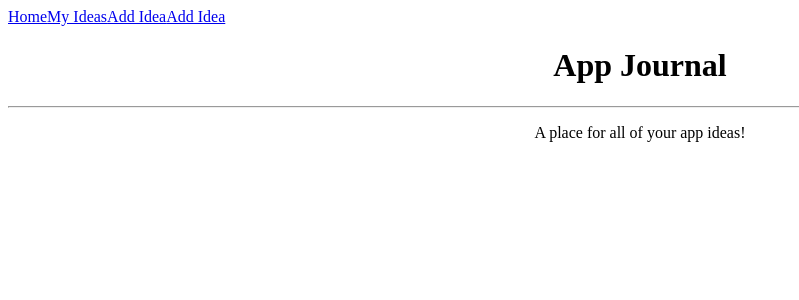
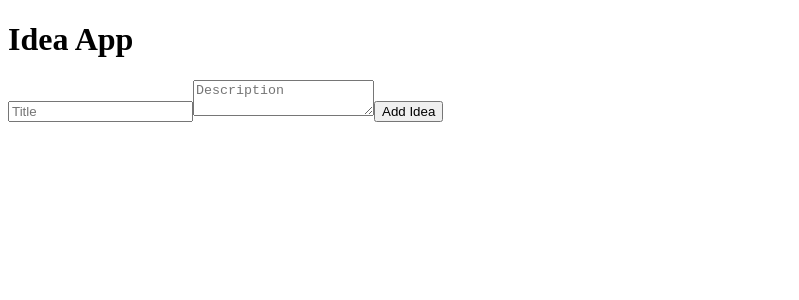
Before and after one commit to heather-tech/APP-JOURNAL, a React (Create React App) app: page / in a window 1280 px wide. Shown: the top 300 px of the page, without its empty margins (0-799 px from the left). Built offline with nearby package versions, Linux system fonts and the light colour scheme.

Commit message:
cleaned code
cleaned up code. functioning. still needs more work.

```diff
--- a/src/App.js
+++ b/src/App.js
@@ -1,33 +1,66 @@
-import React from 'react'
-import { BrowserRouter as Router, Route, Routes} from 'react-router-dom';
-import Home from './Home';
-import Navigation from './Navigation';
-import Ideas from './MyIdeas';
-import IdeaForm from './IdeaForm';
-import Idea from './Idea';
-// import Button from '@material-ui/core';
-import './App.css';
+// import React from 'react'
+// import { BrowserRouter as Router, Route, Routes} from 'react-router-dom';
+// import Home from './Home';
+// import Navigation from './Navigation';
+// import Ideas from './MyIdeas';
+// import IdeaForm from './IdeaForm';
+// import Idea from './Idea';
+// // import Button from '@material-ui/core';
+// import './App.css';
 
 
 
-function App() {
+// function App() {
+
+//   return (
+//     <Router>
+//       <Navigation />
+//       <div className="App">
+//         <Routes>
+
+//           <Route exact path="/" Component={Home} />
+//           <Route exact path='/ideas' Component={Ideas} />
+//           <Route exact path="/ideas/new" Component={IdeaForm} />
+//           <Route exact path='/ideas/:id' Component={Idea} />
+
+//         </Routes>
+//       </div>
+//     </Router>
+
+//   );
+// }
+
+// export default App;
+
+import React, { useState, useEffect } from 'react';
+import IdeaForm from './IdeaForm';
+import IdeaList from './IdeaList';
+import ideasData from './db.json'
+
+const App = () => {
+  const [ideas, setIdeas] = useState([]);
+
+  useEffect(() => {
+    setIdeas(ideasData.ideas);
+  }, []);
+
+  const addIdea = (idea) => {
+    const newIdea = { id: Date.now(), ...idea };
+    setIdeas([...ideas, newIdea]);
+  };
+
+  const deleteIdea = (id) => {
+    const updatedIdeas = ideas.filter((idea) => idea.id !== id);
+    setIdeas(updatedIdeas);
+  };
 
   return (
-    <Router>
-      <Navigation />
-      <div className="App">
-        <Routes>
-
-          <Route exact path="/" Component={Home} />
-          <Route exact path='/ideas' Component={Ideas} />
-          <Route exact path="/ideas/new" Component={IdeaForm} />
-          <Route exact path='/ideas/:id' Component={Idea} />
-
-        </Routes>
-      </div>
-    </Router>
-
+    <div>
+      <h1>Idea App</h1>
+      <IdeaForm addIdea={addIdea} />
+      <IdeaList ideas={ideas} deleteIdea={deleteIdea} />
+    </div>
   );
-}
+};
 
 export default App;
--- a/src/Idea.js
+++ b/src/Idea.js
@@ -1,31 +1,13 @@
-import React, { useState } from 'react'
+import React from 'react';
 
+const Idea = ({ idea, deleteIdea }) => {
+  return (
+    <li>
+      <h3>{idea.title}</h3>
+      <p>{idea.description}</p>
+      <button onClick={() => deleteIdea(idea.id)}>Delete</button>
+    </li>
+  );
+};
 
-function NewIdea({  }) {
-    const [body, setBody] = useState("")
-
-    function handleSubmit(e) {
-        e.preventDefault()
-        const data = {
-
-        }
-    }
-}
-const Idea = (idea) => {
-
-    return (
-        <div>
-
-            <h2>{idea.appName}</h2>
-            <hr />
-            <h3>Summary:</h3>
-            <h3>{idea.summary}</h3>
-            <br />
-            <h4>Functionalities:</h4>
-            <h4>{idea.functionalities}</h4>
-
-        </div>
-    )
-}
-
-export default Idea
+export default Idea;
--- a/src/IdeaForm.js
+++ b/src/IdeaForm.js
@@ -1,76 +1,32 @@
-import React, { useState, useEffect, useCallback } from 'react';
-import { useNavigate } from "react-router-dom";
+import React, { useState } from 'react';
 
-function IdeaForm() {
-  const [name, setName] = useState("");
-  const [summary, setSummary] = useState("");
-  const [func, setFunc] = useState("");
-    // title: '',
-    // summary: '',
-    // functionalities: '',
-    const navigate = useNavigate();
+const IdeaForm = ({ addIdea }) => {
+  const [title, setTitle] = useState('');
+  const [description, setDescription] = useState('');
 
-    function handleSubmit(e) {
-      e.preventDefault()
-      const newIdea = {
-          idea: { name, summary, func }
-      }
-      fetch("http://localhost:3001/ideas/new", {
-    method: "POST",
-    headers: {
-        'Content-Type': 'application/json'
-    },
-    body: JSON.stringify(newIdea)
-  })
-    .then(res => res.json())
-    .then(data => {
-
-      navigate(`/ideas/${data.idea.id}`)
-    })
-  }
-
-
-
-
-  function handleChange(e) {
-    setIdea({
-      ...idea,
-      [e.target.name] : e.target.value,
-    })
-  }
-
+  const handleSubmit = (e) => {
+    e.preventDefault();
+    addIdea({ title, description });
+    setTitle('');
+    setDescription('');
+  };
 
   return (
-    <div>
     <form onSubmit={handleSubmit}>
-        <label>App Name:</label>
-        <br />
       <input
-          name="appName"
-          onChange={handleChange}
-          value={idea.appName}
         type="text"
+        placeholder="Title"
+        value={title}
+        onChange={(e) => setTitle(e.target.value)}
       />
-        <br />
-        <label>Summary:</label>
-        <br />
       <textarea
-          name="summary"
-          onChange={handleChange}
-          value={idea.summary}
+        placeholder="Description"
+        value={description}
+        onChange={(e) => setDescription(e.target.value)}
       />
-        <br />
-        <label>Functionalities:</label>
-        <br />
-        <textarea
-          name="functionalities"
-          onChange={handleChange}
-          value={idea.functionalities}
-        />
-        <br />
-        <input type="submit" />
+      <button type="submit">Add Idea</button>
     </form>
-    </div>)
-}
+  );
+};
 
-export default IdeaForm
+export default IdeaForm;
--- a/src/IdeaLink.js
+++ /dev/null
@@ -1,16 +0,0 @@
-import React from 'react'
-import { Link } from 'react-router-dom'
-
-const IdeaLink = ({idea}) => {
-        return (
-            <div>
-                <Link key={idea.id} to={`/ideas/${idea.id}`}>
-                    <li>{idea.appName}</li>
-                </Link>
-
-            </div>
-
-        )
-    }
-
-export default IdeaLink
--- /dev/null
+++ b/src/IdeaList.js
@@ -0,0 +1,14 @@
+import React from 'react';
+import Idea from './Idea';
+
+const IdeaList = ({ ideas, deleteIdea }) => {
+  return (
+    <ul>
+      {ideas.map((idea) => (
+        <Idea key={idea.id} idea={idea} deleteIdea={deleteIdea} />
+      ))}
+    </ul>
+  );
+};
+
+export default IdeaList;
--- a/src/MyIdeas.js
+++ /dev/null
@@ -1,55 +0,0 @@
-import React, {useEffect, useState } from 'react'
-import NewButton from './NewButton';
-import IdeaLink from './IdeaLink';
-import IdeaForm from './IdeaForm';
-
-function MyIdeas() {
-  const [ideas, setIdeas] = useState([]);
-
-  useEffect(() => {
-    fetch("/ideas")
-      .then(r => r.json())
-      .then(data => setIdeas(data.ideas))
-  }, [])
-
-  const ideaList = ideas.map((idea) => (
-    <IdeaLink
-      key={idea.id}
-      idea={idea}
-    />
-  ))
-
-  return (
-    <section id="idea">
-      <h1>My Ideas</h1>
-      <div id="my-ideas">{MyIdeas}</div>
-    </section>
-  )
-}
-
-// function MyIdeas({ ideas, onDeleteIdea, onUpdateIdea }) {
-//     const ideaList = ideas.map((idea) => (
-//       <IdeaLink
-//         key={idea.id}
-//         idea={idea}
-//         onDeleteIdea={onDeleteIdea}
-//         onUpdateIdea={onUpdateIdea}
-//       />
-//     ));
-
-
-//     // const ideasList = context.ideas.map(i => <IdeaLink key={i.id} idea={i} />)
-//     return(
-//         <div>
-//             <h3>My ideas</h3>
-//             <hr/>
-//             {ideaList}
-//             <br/>
-//             <br/>
-//             <NewButton />
-//         </div>
-//     )
-
-// }
-
-export default MyIdeas;
--- a/src/Navigation.js
+++ /dev/null
@@ -1,16 +0,0 @@
-import React from "react";
-import { NavLink } from "react-router-dom";
-
-
-function Navigation() {
-    return (
-        <nav>
-            <NavLink exact to="/">Home</NavLink>
-            <NavLink to="/ideas">My Ideas</NavLink>
-            <NavLink exact to="/ideas/new">Add Idea</NavLink>
-            <NavLink exact to="/ideas/:id">Add Idea</NavLink>
-        </nav>
-    );
-}
-
-export default Navigation;
--- a/src/NewButton.js
+++ /dev/null
@@ -1,13 +0,0 @@
-import React from 'react'
-import { Link } from 'react-router-dom'
-
-const NewButton = () => {
-    return (
-        <Link to={'/ideas/new'}>
-            <button>Add a new idea!</button>
-        </Link>
-
-    )
-}
-
-export default NewButton;
```
Also changed, not shown: src/EditIdea.js (deleted, +0 -24 lines). Lines whose indentation alone changed are shown as unchanged.
